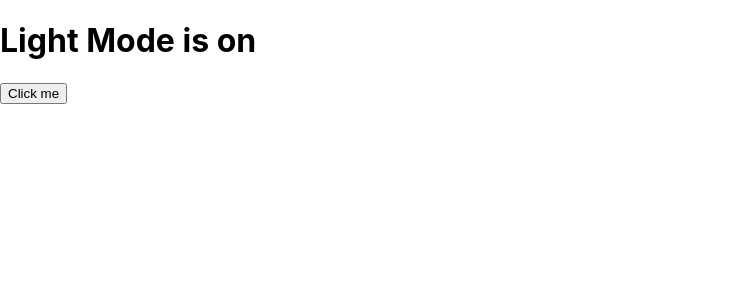
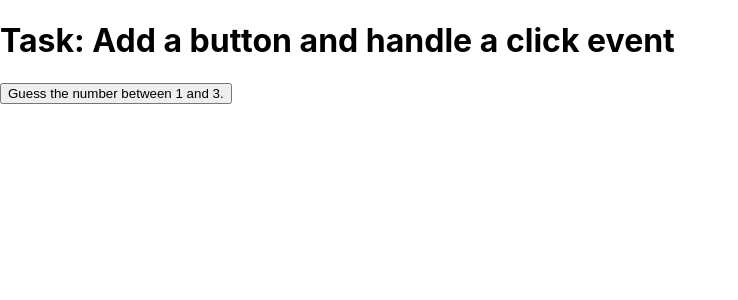
Before and after one commit to malithw1987465/firstapp, a React (Create React App) app in the folder firstapp/: page / in a window 1280 px wide. Shown: the top 300 px of the page, without its empty margins (0-738 px from the left). Built offline with nearby package versions, Linux system fonts and the light colour scheme.

Commit message:
Dynamic events Handling

```diff
--- a/firstapp/src/App.js
+++ b/firstapp/src/App.js
@@ -1,11 +1,18 @@
-import './App.css';
-import ModeToggler from './ModeToggler';
-
-
 function App() {
- return(
-  <ModeToggler/>
- );
+  function handleClick() {
+    let randomNum = Math.floor(Math.random() * 3) + 1;
+    console.log(randomNum);
+    let userInput = prompt('type a number');
+    alert(`Computer number: ${randomNum}, Your guess: ${userInput}`);
+  }
+  return (
+    <div>
+      <h1>Task: Add a button and handle a click event</h1>
+      <button onClick={ handleClick}>
+        Guess the number between 1 and 3.
+      </button>
+    </div>
+  );
 }
 
 export default App;
```
